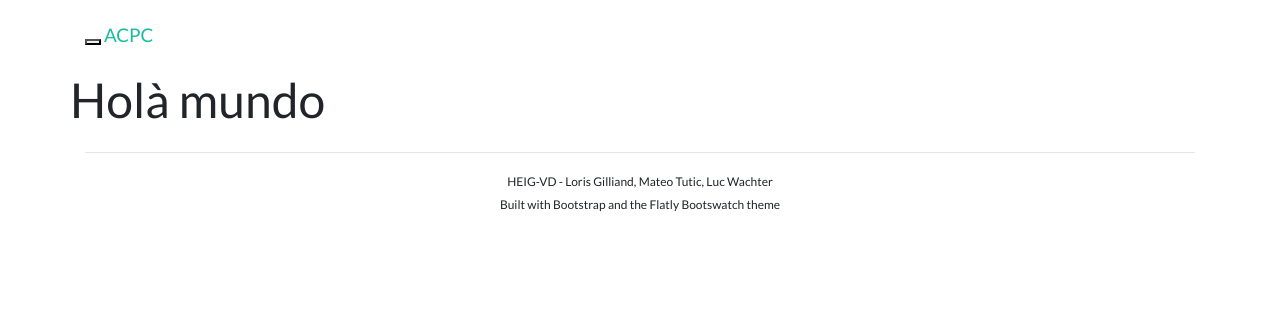
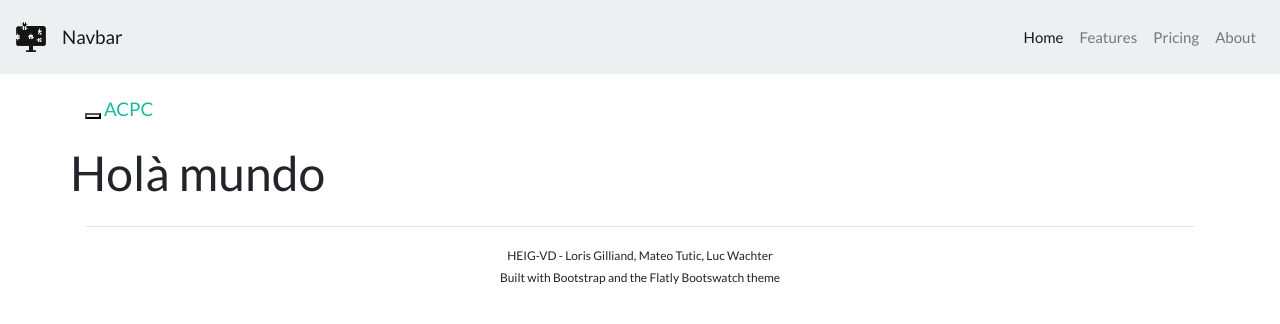
Before and after one commit to Laykel/BDR-ACPC, a PHP site: page / in a window 1280 px wide. Shown: the top 324 px of the page. Run offline with PHP 8.4, Linux system fonts and the light colour scheme.

Commit message:
Navbar temporaire

```diff
--- a/index.php
+++ b/index.php
@@ -53,11 +53,37 @@ if (file_exists($script)) {
     <link href="<?php echo ROOT;?>/assets/css/ACPC-style.css" rel="stylesheet" type="text/css"/>
 
     <!-- JavaScript libraries -->
-    <script type="text/javascript" src="<?php //echo ROOT;?>/assets/js/jquery.min.js"></script>
-    <script type="text/javascript" src="<?php //echo ROOT;?>/assets/js/bootstrap.bundle.min.js" defer></script>
+    <script type="text/javascript" src="<?php echo ROOT;?>/assets/js/jquery.min.js"></script>
+    <script type="text/javascript" src="<?php echo ROOT;?>/assets/js/bootstrap.bundle.min.js" defer></script>
   </head>
   <body>
     <!-- Navigation -->
+    <nav class="navbar navbar-expand-lg navbar-light bg-light">
+      <a class="navbar-brand" href="#">
+        <img src="<?php echo ROOT; ?>/assets/img/logo.png" width="30" height="30" alt="logo">
+      </a>
+      <a class="navbar-brand" href="#">Navbar</a>
+      <button class="navbar-toggler" type="button" data-toggle="collapse" data-target="#navbarColor03" aria-controls="navbarColor03" aria-expanded="false" aria-label="Toggle navigation">
+        <span class="navbar-toggler-icon"></span>
+      </button>
+
+      <div class="navbar-collapse collapse w-100 order-3 dual-collapse2" id="navbarColor03">
+        <ul class="navbar-nav ml-auto">
+          <li class="nav-item active">
+            <a class="nav-link" href="#">Home<?php if($page=='home') : ?><span class="sr-only">(current)</span><?php endif; ?></a>
+          </li>
+          <li class="nav-item">
+            <a class="nav-link" href="#">Features</a>
+          </li>
+          <li class="nav-item">
+            <a class="nav-link" href="#">Pricing</a>
+          </li>
+          <li class="nav-item">
+            <a class="nav-link" href="#">About</a>
+          </li>
+        </ul>
+      </div>
+    </nav>
     <nav class="navbar navbar-inverse navbar-fixed-top">
       <div class="container">
         <div class="navbar-header">
```
Also changed, not shown: assets/img/logo.png (added).
